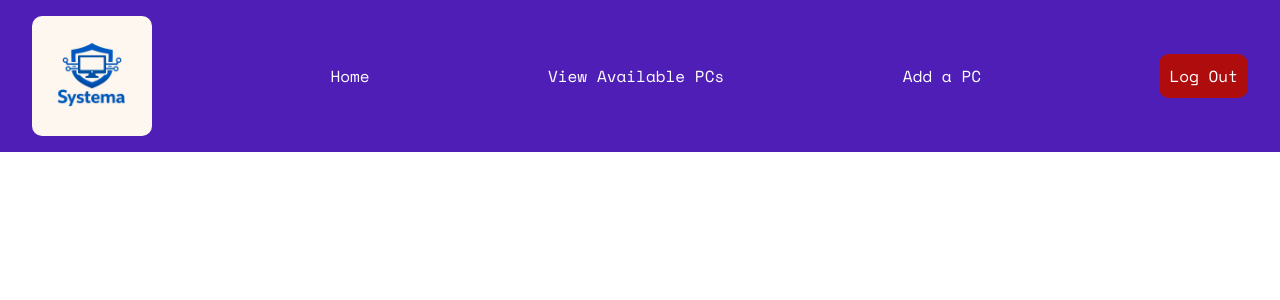
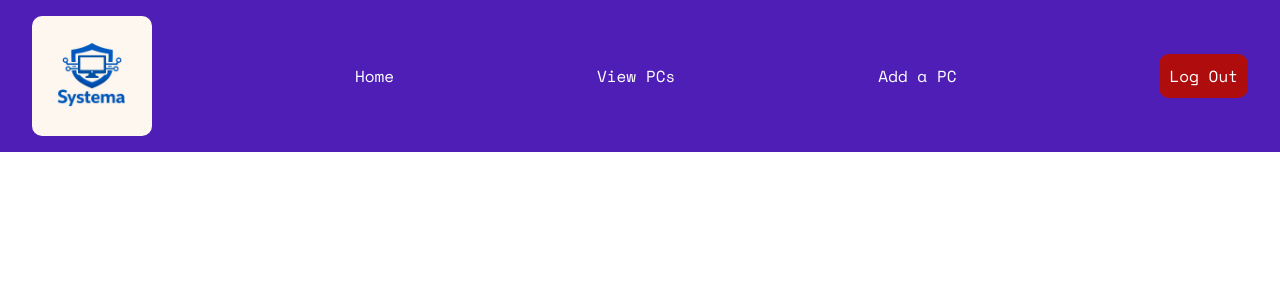
Before and after one commit to SibusiZW/systema-platform, a Django app: template systema/core/templates/core/base.html in a window 1280 px wide. Shown: the top 300 px of the page. Run offline with Django 5.2, Linux system fonts and the light colour scheme; the template is opened without the code that fills it, so the values that code supplies are empty; some libraries are stand-ins or nearby versions.

Commit message:
fix: edited text

```diff
--- a/systema/core/templates/core/includes/navbar.html
+++ b/systema/core/templates/core/includes/navbar.html
@@ -3,7 +3,7 @@
     <img src="{% static 'core/img/logo.png' %}" alt="">
 
     <span><a href="{% url 'home' %}">Home</a></span>
-    <span><a href="">View Available PCs</a></span>
+    <span><a href="">View PCs</a></span>
     <span><a href="">Add a PC</a></span>
     <span><a href="{% url 'logout' %}" class="logout">Log Out</a></span>
 </nav>
```
